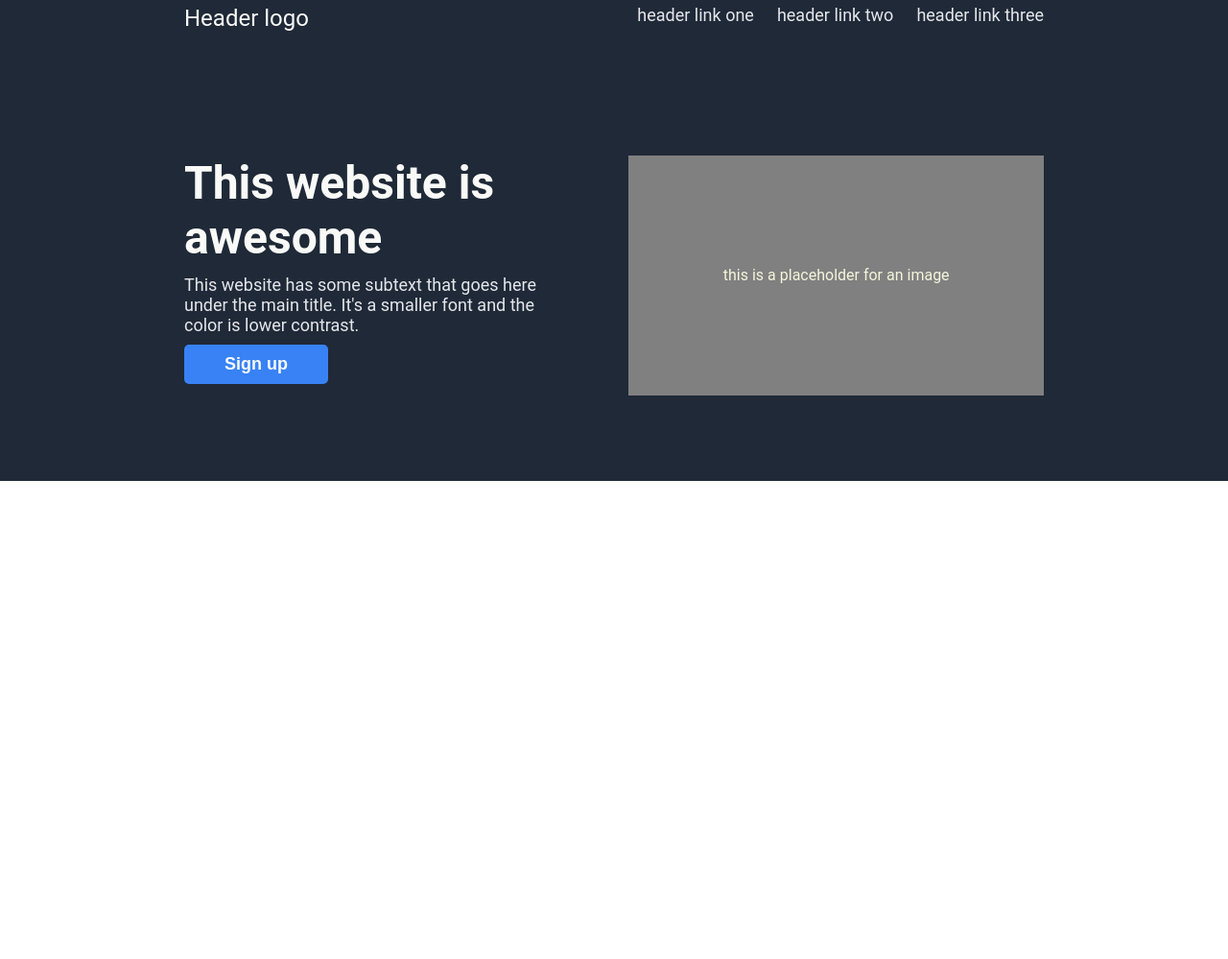
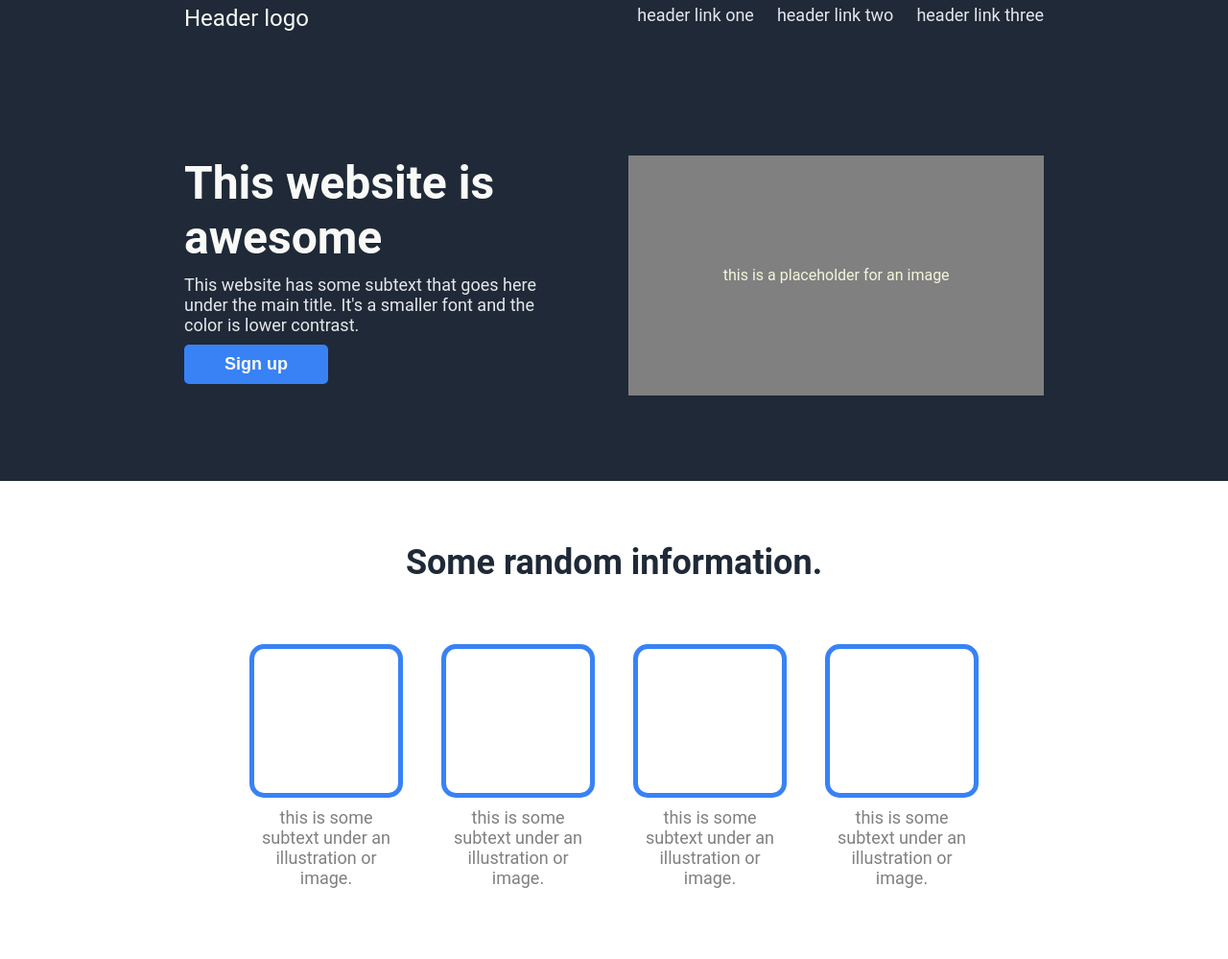
Before and after one commit to idendro11/odin_landing_page, a plain HTML site: page index.html in a window 1280 px wide. Shown: the whole page at 96% size. Before the commit the page ends 800 px from the top, so only its background shows below. Drawn offline with Linux system fonts and the light colour scheme.

Commit message:
complete informational section of webpage
created layout and styles for the informational section and added basic
content

```diff
--- a/index.html
+++ b/index.html
@@ -28,7 +28,32 @@
             this is a placeholder for an image
         </div>
     </div>
-    <div class="info"></div>
+    <div class="info">
+        <div class="info_header">
+            Some random information.
+        </div>
+        <div class="info_content">
+            <div class="cont">
+                <div class="img"></div>
+                <div class="txt">this is some subtext under an illustration or image.</div>
+            </div>
+            <div class="cont">
+                <div class="img"></div>
+                <div class="txt">this is some subtext under an illustration or image.</div>
+            </div>
+            <div class="cont">
+                <div class="img"></div>
+                <div class="txt">this is some subtext under an illustration or image.</div>
+            </div>
+            <div class="cont">
+                <div class="img"></div>
+                <div class="txt">this is some subtext under an illustration or image.</div>
+            </div>
+        </div>
+        <div class="info_img">
+
+        </div>
+    </div>
     <div class="quote"></div>
     <div class="action"></div>
     <div class="footer"></div>
--- a/styles.css
+++ b/styles.css
@@ -79,7 +79,49 @@ body {
 }
 
 .info{
+    display: flex;
+    flex-direction: column;
+    align-items: center;
+}
 
+.info_header{
+    color: #1F2937;
+    font-size: 36px;
+    margin-top: 5%;
+    margin-bottom: 5%;
+    font-weight: bolder;
+}
+
+.info_content{
+    display: flex;
+    gap: 40px;
+    padding-left: auto;
+    padding-right: auto;
+}
+
+.cont{
+    display: flex;
+    flex-direction: column;
+    align-items: center;
+}
+
+.img{
+    height: 150px;
+    width: 150px;
+    border-style: solid;
+    border-width: 5px;
+    border-color:  #3882F6;
+    border-radius: 15px;
+    margin-bottom: 10px;
+}
+
+.txt{
+    height: 150px;
+    width: 150px;
+    color: gray;
+    font-size: 18px;
+    margin-bottom: 5%;
+    text-align: center;
 }
 
 .quote{
```
